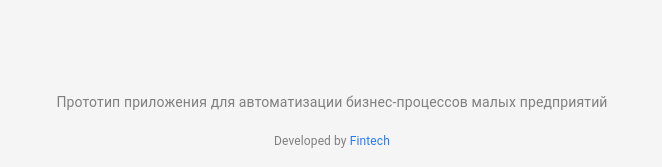
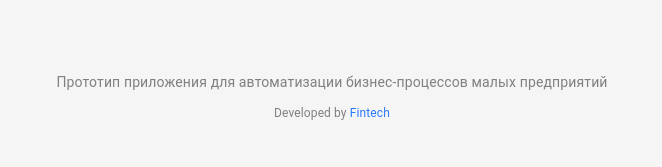
Before and after one commit to scharkoff/fintech_prototype, a React (Create React App) app: page /cash-flow in a window 1280 px wide. Shown: the part 630-797 px from the top of the page, without its empty margins (308-970 px from the left). Built offline with nearby package versions, Linux system fonts and the light colour scheme.

Commit message:
Footer styles review

```diff
--- a/src/modules/Footer/Footer.module.scss
+++ b/src/modules/Footer/Footer.module.scss
@@ -1,5 +1,5 @@
 .footer {
-  height: 100px;
-  padding: 20px 0;
+  height: 60px;
+  margin-bottom: 40px;
   text-align: center;
 }
--- a/src/modules/Footer/index.jsx
+++ b/src/modules/Footer/index.jsx
@@ -12,7 +12,7 @@ export function Footer() {
         variant="subtitle1"
         color="GrayText"
         fontSize={12}
-        marginTop={2}
+        marginTop={1}
       >
         Developed by <span className="primaryText">Fintech</span>
       </Typography>
```
